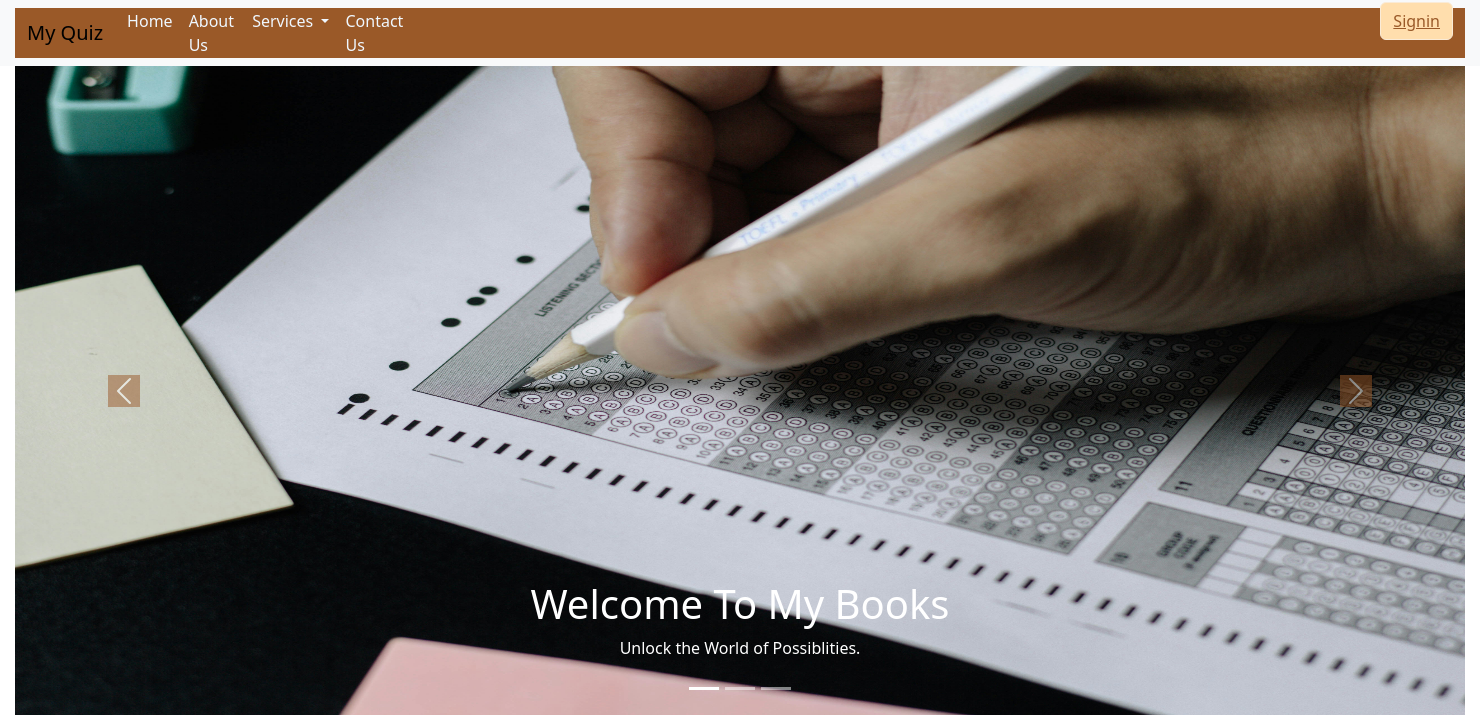
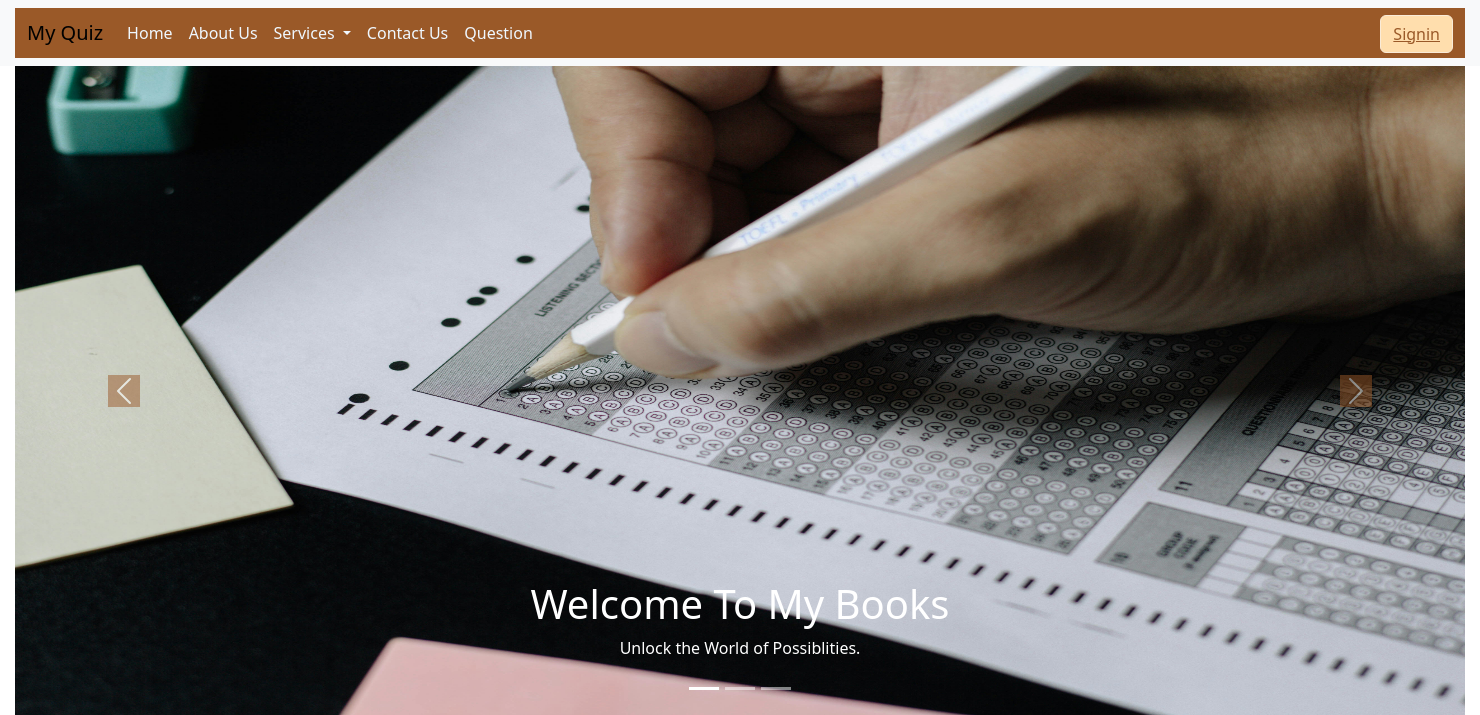
Before and after one commit to aashishChakradhar/quizApp, a Django app: page / in a window 1480 px wide. Shown: the top 715 px of the page. Run offline with Django 5.2, Linux system fonts and the light colour scheme.

Commit message:
added contact page.

```diff
--- a/quiz/urls.py
+++ b/quiz/urls.py
@@ -5,6 +5,7 @@ from quiz import views
 urlpatterns = [
     # path('admin/', admin.site.urls),
     path('', views.home, name='home'),
+    path('about', views.about, name='about'),
     path('question', views.question, name='question'),
-    path('about', views.about, name='about'),
+    path('contact', views.contact, name='contact'),
 ]
--- a/quiz/views.py
+++ b/quiz/views.py
@@ -3,7 +3,9 @@ from django.shortcuts import render,HttpResponse
 # Create your views here.
 def home(request):
     return render (request,'home.html')
+def about(request):
+    return render (request,'about.html')
+def contact(request):
+    return render (request,'contact.html')
 def question(request):
     return render (request,'question.html')
-def about(request):
-    return render (request,'about.html')
--- a/templates/base.html
+++ b/templates/base.html
@@ -19,39 +19,37 @@
                     </button>
                     <div class="collapse navbar-collapse" id="navbarSupportedContent" style="height:50px">
                         <ul class="navbar-nav me-auto mb-2 mb-lg-0">
-                            <li class="nav-item">
+                            <li class="nav-item" style="width: max-content">
                                 <a class="nav-link active" aria-current="page" href="/" style="color: aliceblue;">Home</a>
                             </li>
-                            <li class="nav-item">
+                            <li class="nav-item" style="width: max-content">
                                 <a class="nav-link" href="about" style="color: aliceblue;">About Us</a>
                             </li>
                             <li class="nav-item dropdown">
-                                <a class="nav-link dropdown-toggle" href="services" role="button" data-bs-toggle="dropdown" aria-expanded="false" style="color: aliceblue;">
+                                <a class="nav-link dropdown-toggle" href="services" role="button" data-bs-toggle="dropdown" aria-expanded="false" style="color: aliceblue; width: max-content">
                                     Services
                                 </a>
-                                <ul class="dropdown-menu">
+                                <ul class="dropdown-menu" style = "background-color : #9A5928;">
                                     <li><a class="dropdown-item" href="#" style="color: aliceblue;">Ebooks</a></li>
                                     <li><a class="dropdown-item" href="#" style="color: aliceblue;">Journals</a></li>
                                     <li><hr class="dropdown-divider"></li>
                                     <li><a class="dropdown-item" href="#" style="color: aliceblue;">My Issues</a></li>
                                 </ul>
                             </li>
-                            <li class="nav-item">
-                                <a class="nav-link" href="question" style="color: aliceblue;">Contact Us</a>
+                            <li class="nav-item" style="width: max-content">
+                                <a class="nav-link" href="contact" style="color: aliceblue;">Contact Us</a>
                             </li>
-                            {% comment %} <li class="nav-item">
-                                <a class="nav-link disabled" aria-disabled="true">Log</a>
-                            </li> {% endcomment %}
+                            <li class="nav-item" style="width: max-content">
+                                <a class="nav-link" href="question" style="color: aliceblue;">Question</a>
+                            </li>
+                        </ul>
+                        <ul style=" list-style-type: none">
                             <form action="/admin/login">
-                                <li>
-                                    <button class="btn btn-link" type="signin" style="color: #9A5928;background: navajowhite;border-color: antiquewhite;margin-left: 969px;margin-top: 1px;">Signin</button>
+                                <li >
+                                    <button class="btn btn-link" type="signin" style="color: #9A5928;background: navajowhite;border-color: antiquewhite; margin-top: 17px;">Signin</button>
                                 </li>
                             </form>
                         </ul>
-                        {% comment %} <form class="d-flex" role="search">
-                            <input class="form-control me-2" type="search" placeholder="Mybooks" aria-label="Search" style="color: #9A5928; background: navajowhite; border-color: antiquewhite;">
-                            <button class="btn btn-outline-success" type="submit" style="color: #9A5928; background: navajowhite; border-color: antiquewhite;">Search</button>
-                        </form> {% endcomment %}
                     </div>
                 </div>
             </nav>
```
Also changed, not shown: templates/contact.html (+40 -0 lines), static/image/contact.jfif (added).
